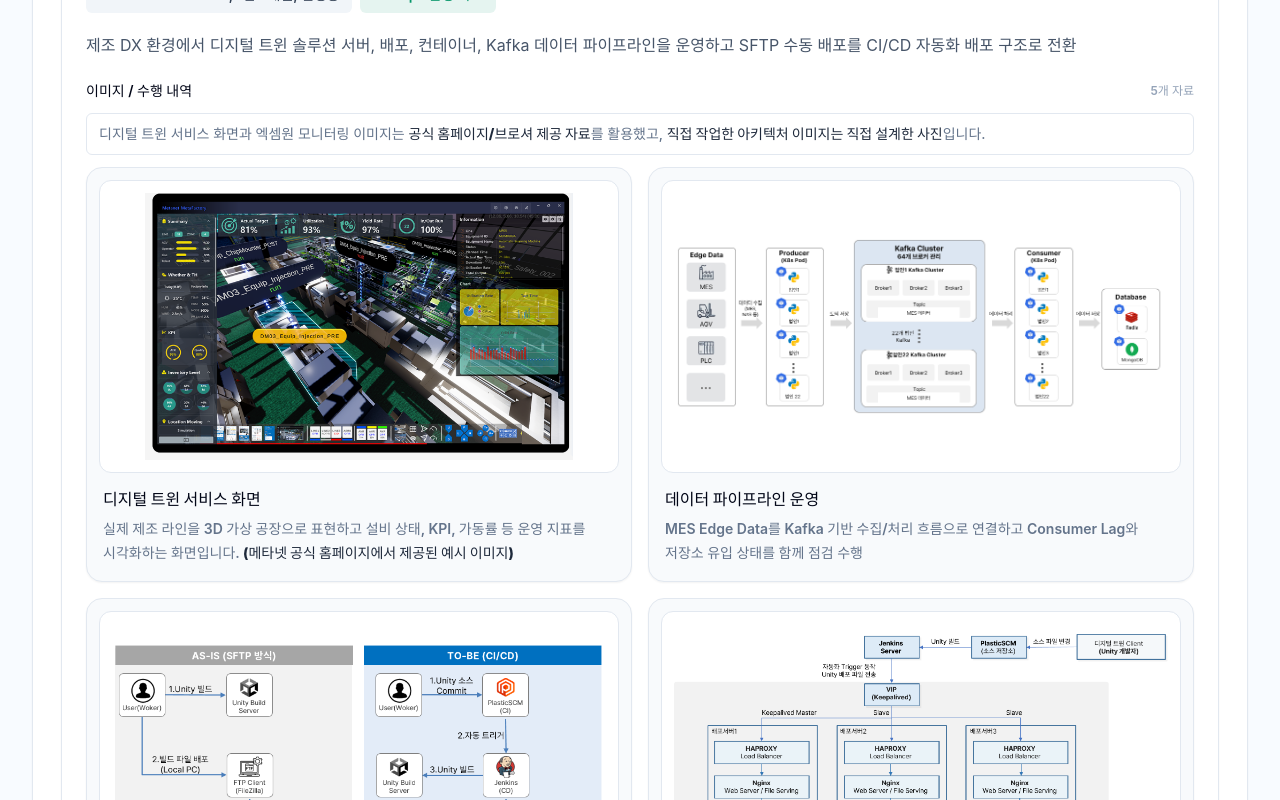
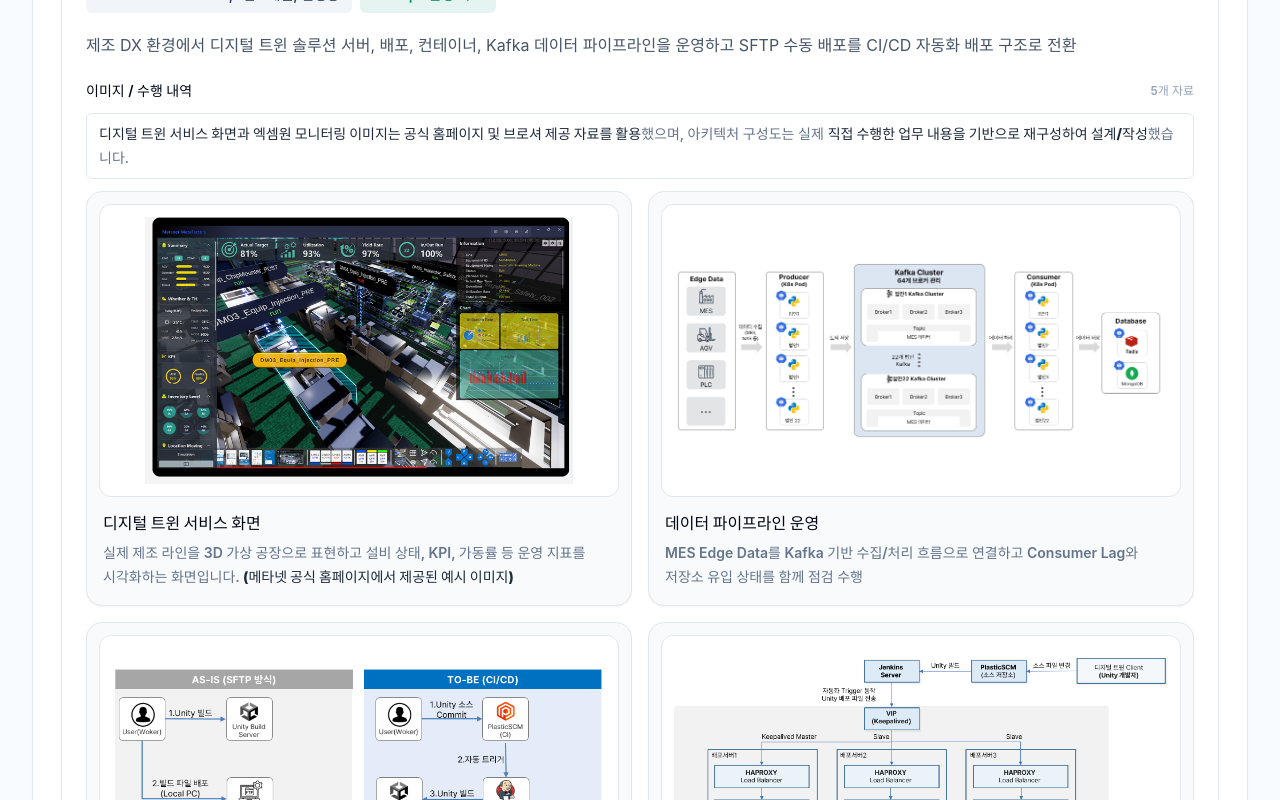
Before and after one commit to JANGSEOKHAN/JANGSEOKHAN.github.io, a React (Vite) app: page / in a window 1280 px wide. Shown: the part 3840-4640 px from the top of the page. Built offline with nearby package versions, Linux system fonts and the light colour scheme; a web font is replaced by a local one.

Commit message:
Refine architecture source note

```diff
--- a/src/components/ProjectCard.tsx
+++ b/src/components/ProjectCard.tsx
@@ -41,11 +41,13 @@ const readVideoTime = (event: SyntheticEvent<HTMLVideoElement>): VideoTime => {
 
 const visualNoteHighlights = [
   '공식 홈페이지/브로셔 제공 자료',
+  '디지털 트윈 서비스 화면과 엑셈원 모니터링 이미지는 공식 홈페이지 및 브로셔 제공 자료를 활용',
   '보안상 더미데이터로 재구성한 화면',
   '보안상 실제 시스템명, 계정, IP 등은 제거 또는 블러 처리',
   '시스템명, 계정, IP 등은 제거 또는 블러 처리',
   '직접 설계',
   '직접 작업한 아키텍처 이미지는 직접 설계한 사진',
+  '직접 수행한 업무 내용을 기반으로 재구성하여 설계/작성',
   '(직접 임시로 재구축한 테스트 화면)',
   '(직접 구성한 더미데이터 화면)',
   '(테스트용 사진)',
--- a/src/data/profile.ts
+++ b/src/data/profile.ts
@@ -249,7 +249,7 @@ export const projects: Project[] = [
       '디지털 트윈 서비스 SFTP 수작업 배포를 CI/CD로 전환하여 2GB 기준 배포 시간을 30분 이상에서 약 5분으로 단축했습니다. MSA 운영 환경에서 디지털트윈 Backend Pod, ConfigMap/Secret, PVC 및 데이터 파이프라인 상태를 점검하고 해외 23개 법인의 운영 로그 확인 체계를 구축하여 디지털트윈 서비스 안정화에 기여했습니다.',
     techStack: ['Linux', 'Kubernetes', 'Docker', 'Kafka', 'MongoDB', 'Jenkins', 'PlasticSCM', 'GitHub', 'Ceph', 'Nginx', 'HAProxy'],
     visualNote:
-      '디지털 트윈 서비스 화면과 엑셈원 모니터링 이미지는 공식 홈페이지/브로셔 제공 자료를 활용했고, 직접 작업한 아키텍처 이미지는 직접 설계한 사진입니다.',
+      '디지털 트윈 서비스 화면과 엑셈원 모니터링 이미지는 공식 홈페이지 및 브로셔 제공 자료를 활용했으며, 아키텍처 구성도는 실제 직접 수행한 업무 내용을 기반으로 재구성하여 설계/작성했습니다.',
     visuals: [
       {
         title: '디지털 트윈 서비스 화면',
```
